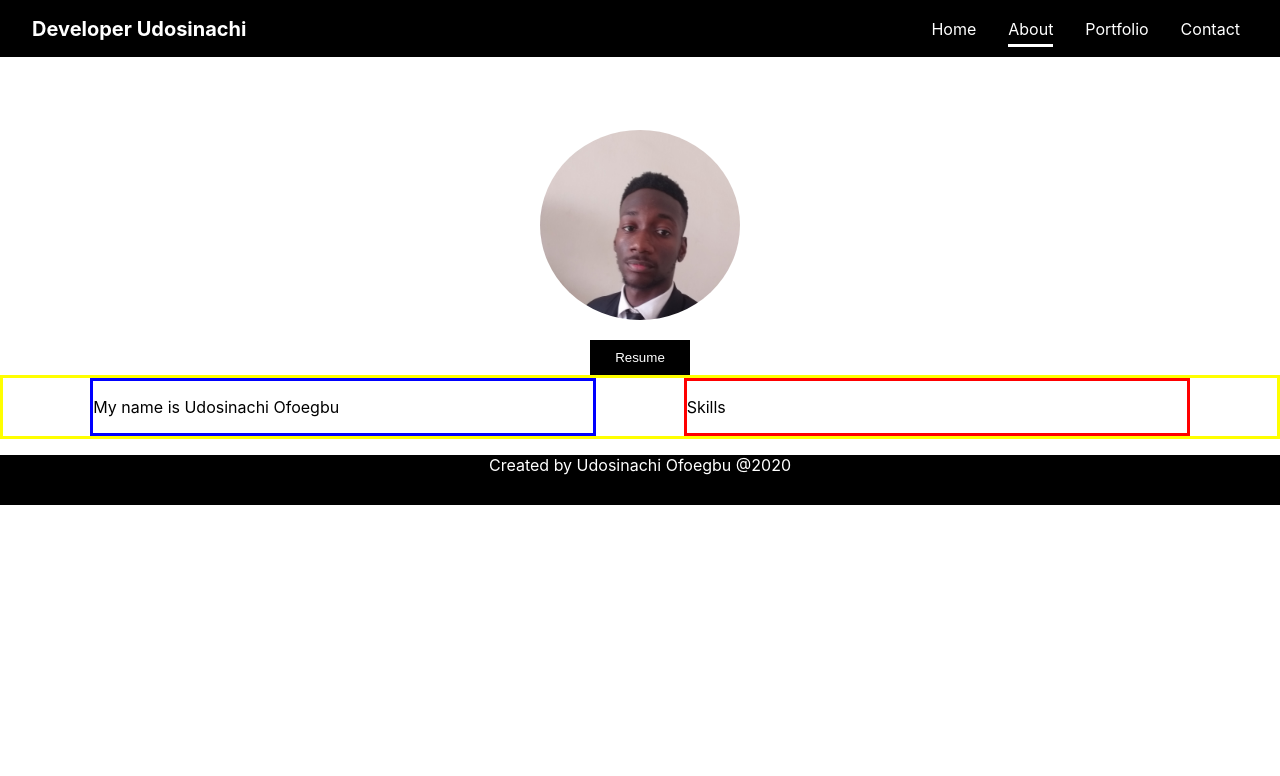
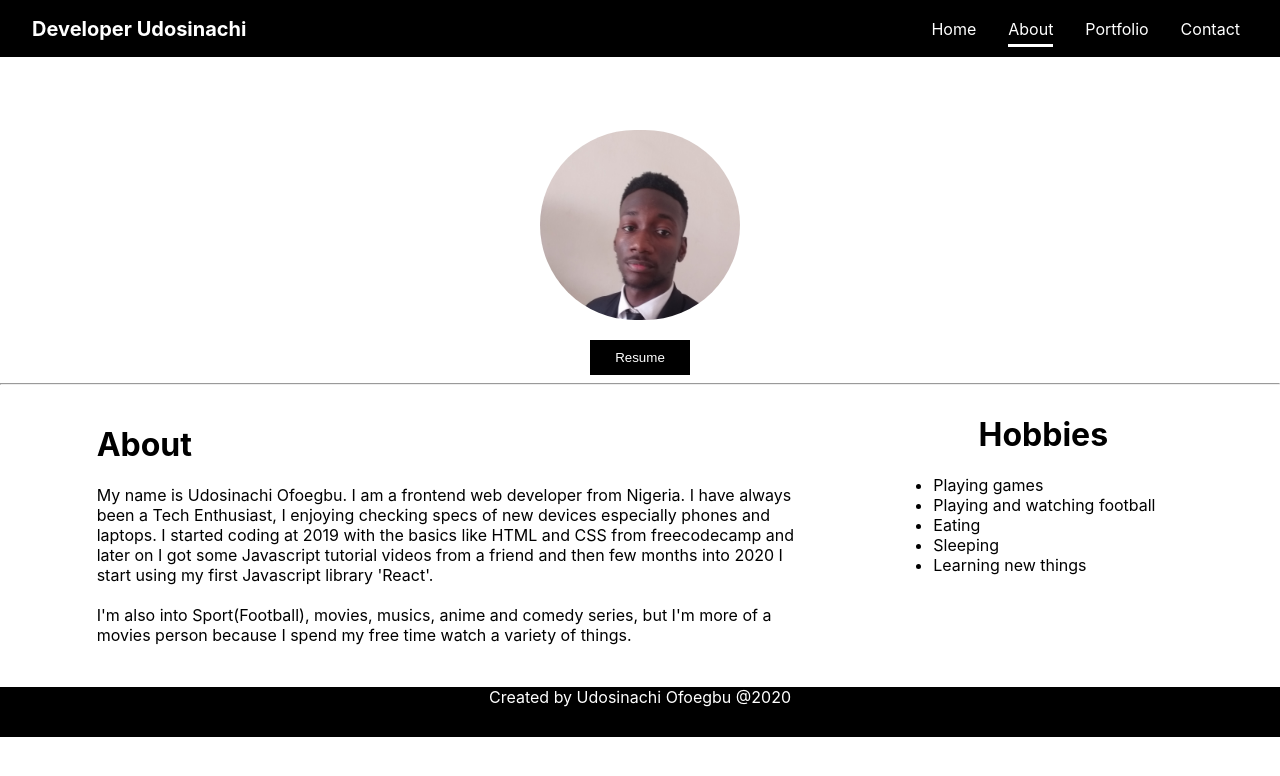
Before and after one commit to udosinachi/Myportfolio, a React (Create React App) app: page /about in a window 1280 px wide. Shown: the top 776 px of the page. Built offline with nearby package versions, Linux system fonts and the light colour scheme.

Commit message:
Write ups

```diff
--- a/src/pages/about/About.js
+++ b/src/pages/about/About.js
@@ -14,13 +14,29 @@ function About(){
                 <div className='resume'>
                     <a href='https://www.google.com' target='_blank'><button>Resume</button></a>
                 </div>
-            </div>
+            </div><hr/>
             <div className='write'>
                 <div className='about'>
-                    <p>My name is Udosinachi Ofoegbu</p>
+                    <h1>About</h1>
+                    <p>My name is Udosinachi Ofoegbu. I am a frontend web developer from Nigeria.
+                        I have always been a Tech Enthusiast, I enjoying checking specs of new devices especially phones and laptops.
+                        I started coding at 2019 with the basics like HTML and CSS from freecodecamp and later on I got some
+                        Javascript tutorial videos from a friend and then few months into 2020 I start using my first Javascript
+                        library 'React'.<br/><br/>
+
+                        I'm also into Sport(Football), movies, musics, anime and comedy series, but I'm more of a movies person because
+                        I spend my free time watch a variety of things.
+                    </p>
                 </div>
                 <div className='skills'>
-                    <p>Skills</p>
+                    <h1>Hobbies</h1>
+                    <ul>
+                        <li>Playing games</li>
+                        <li>Playing and watching football</li>
+                        <li>Eating</li>
+                        <li>Sleeping</li>
+                        <li>Learning new things</li>
+                    </ul>
                 </div>
             </div>
             <Footer />
--- a/src/pages/about/AboutStyle.js
+++ b/src/pages/about/AboutStyle.js
@@ -8,7 +8,7 @@ overflow: hidden;
         justify-content: center;
         img{
             width: 200px;
-            border-radius: 50%;
+            border-radius: 15em;
         }
     }
     .resume{
@@ -33,14 +33,15 @@ overflow: hidden;
     display: flex;
     justify-content: space-evenly;
     flex-wrap: wrap;
-    border: 3px solid yellow;
     .about{
-        width: 500px;
-        border: 3px solid blue;
+        width: 700px;
+        margin: 10px;
     }
     .skills{
-        width: 500px;
-        border: 3px solid red;
+        width: 300px;
+        h1{
+            text-align: center;
+        }
     }
 }
 `
```
